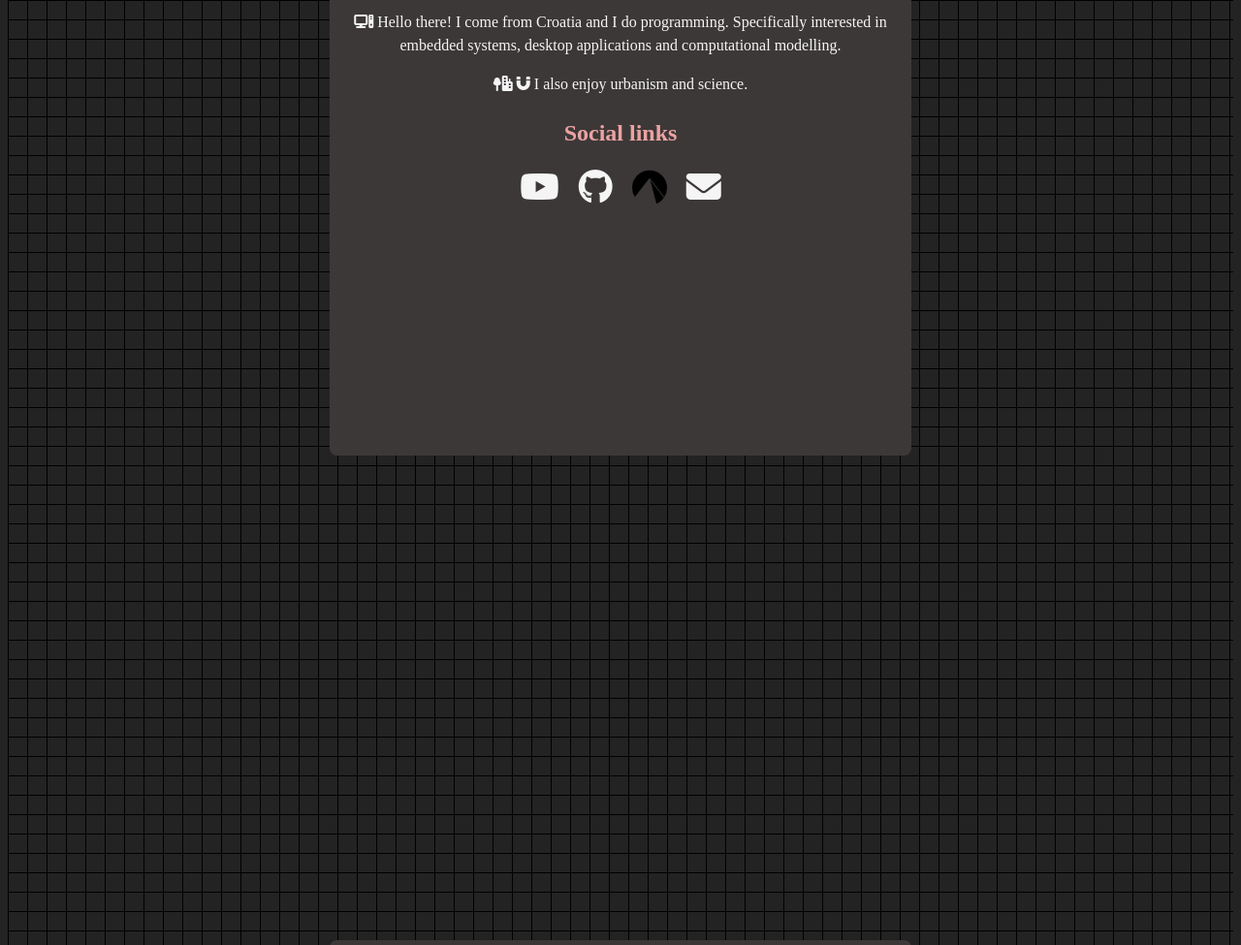
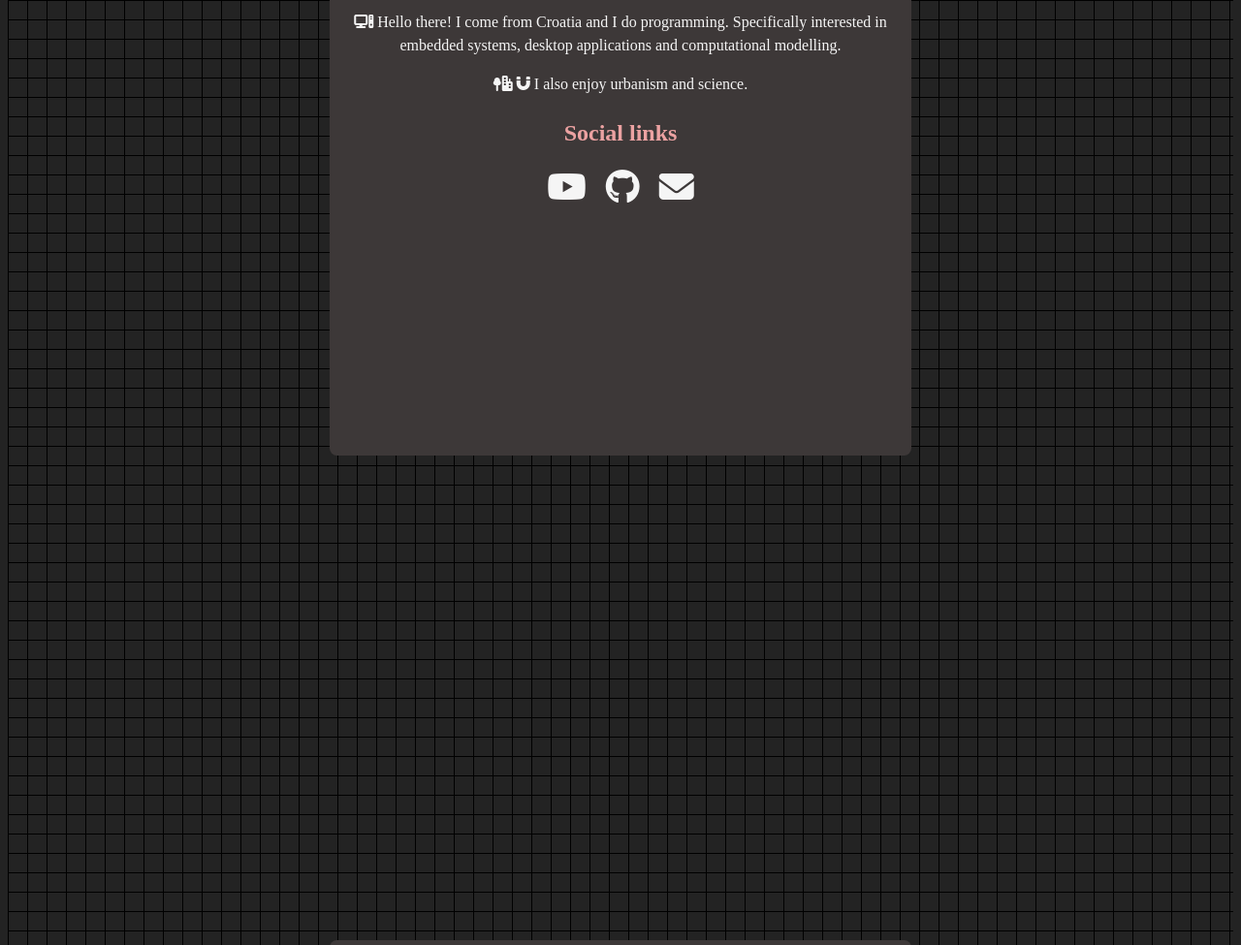
Before and after one commit to Andrej123456789/andrej123456789.github.com, a plain HTML site: page index.html in a window 1280 px wide. Shown: the part 1088-2063 px from the top of the page at 97% size. Drawn offline with nearby package versions, Linux system fonts and the light colour scheme; a web font is replaced by a local one.

Commit message:
Updated social links

```diff
--- a/index.html
+++ b/index.html
@@ -40,9 +40,6 @@
                 </a>
                 <a href="https://github.com/Andrej123456789">
                     <i class="fa-brands fa-github" style="font-size: 36px"></i>
-                </a>
-                <a href="https://codeberg.org/Andrej123456789">
-                    <img src="codeberg.svg" alt="Codeberg" />
                 </a>
                 <a href="mailto:andrej.bartulinvr@gmail.com">
                     <i class="fa-solid fa-envelope" style="font-size: 36px"></i>
```
